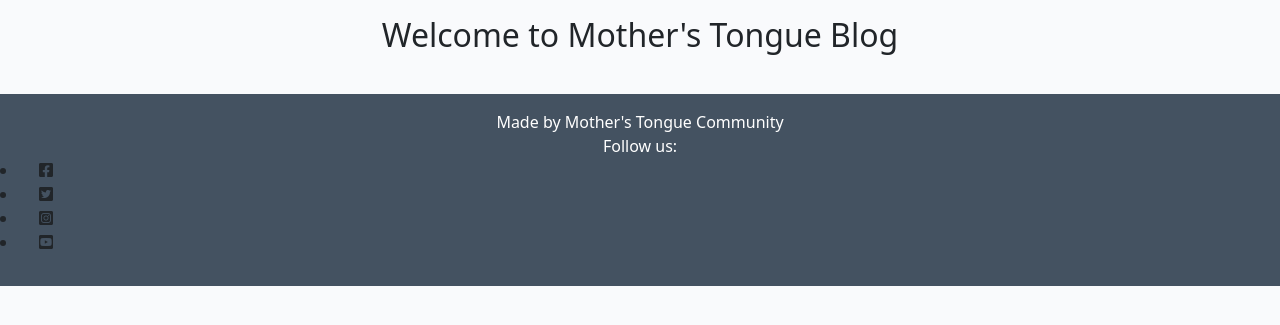
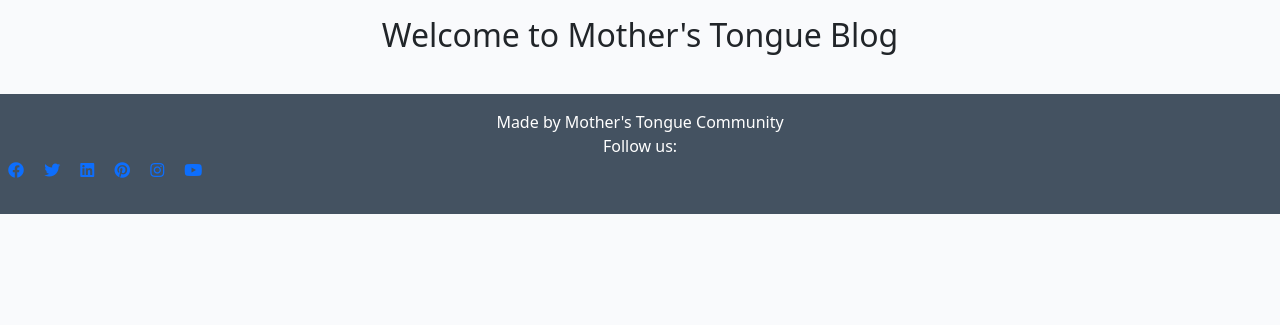
Before and after one commit to kiksgold/mothers-tongue, a Django app: page / in a window 1280 px wide. Shown: the part 60-385 px from the top of the page. Run offline with Django 3.2, Linux system fonts and the light colour scheme; data that the repository does not hold is empty.

Commit message:
Edit footer in base.html

```diff
--- a/blog/urls.py
+++ b/blog/urls.py
@@ -6,4 +6,5 @@ urlpatterns = [
     path('', views.PostList.as_view(), name='home'),
     path('<slug:slug>/', views.PostDetail.as_view(), name='post_detail'),
     path('search/', views.search, name='search'),
+    path('<slug:slug>/', views.category, name='category'),
 ]
--- a/blog/views.py
+++ b/blog/views.py
@@ -1,7 +1,7 @@
 from django.db.models import Q
-from django.shortcuts import render, get_object_or_404
+from django.shortcuts import render, redirect, get_object_or_404
 from django.views import generic, View
-from .models import Post
+from .models import Post, Category
 
 
 class PostList(generic.ListView):
--- a/templates/base.html
+++ b/templates/base.html
@@ -79,10 +79,44 @@
     <footer class="footer mt-auto py-3 dark-bg">
         <p class="m-0 text-center text-white">Made by Mother's Tongue Community</p>
         <p class="m-0 text-center text-white">Follow us:
-            <li><a href="https://www.facebook.com" target="_blank" rel="noopener"></a><i class="fab fa-facebook-square ms-3"></i></li>
-            <li><a href="https://www.twitter.com" target="_blank" rel="noopener"></a><i class="fab fa-twitter-square ms-3"></i></li>
-            <li><a href="https://www.instagram.com" target="_blank" rel="noopener"></a><i class="fab fa-instagram-square ms-3"></i></li>
-            <li><a href="https://www.youtube.com" target="_blank" rel="noopener"></a><i class="fab fa-youtube-square ms-3"></i></p></li>
+            <ul class="list-inline social-links">
+                <li class="list-inline-item">
+                    <a target="_blank" href="https://www.facebook.com">
+                        <i class="fab fa-facebook ms-2" aria-hidden="true"></i>
+                        <span class="sr-only">Facebook</span>
+                    </a>
+                </li>
+                <li class="list-inline-item">
+                    <a target="_blank" href="https://www.twitter.com">
+                        <i class="fab fa-twitter ms-2" aria-hidden="true"></i>
+                        <span class="sr-only">Twitter</span>
+                    </a>
+                </li>
+                <li class="list-inline-item">
+                    <a target="_blank" href="https://www.linkedin.com">
+                        <i class="fab fa-linkedin ms-2" aria-hidden="true"></i>
+                        <span class="sr-only">LinkedIn</span>
+                    </a>
+                </li>
+                <li class="list-inline-item">
+                    <a target="_blank" href="https://www.pinterest.com">
+                        <i class="fab fa-pinterest ms-2" aria-hidden="true"></i>
+                        <span class="sr-only">Pinterest</span>
+                    </a>
+                </li>
+                <li class="list-inline-item">
+                    <a target="_blank" href="https://www.instagram.com">
+                        <i class="fab fa-instagram ms-2" aria-hidden="true"></i>
+                        <span class="sr-only">Instagram</span>
+                    </a>
+                </li>
+                <li class="list-inline-item">
+                    <a target="_blank" href="https://www.youtube.com">
+                        <i class="fab fa-youtube ms-2" aria-hidden="true"></i>
+                        <span class="sr-only">Youtube</span>
+                    </a>
+                </li>
+            </ul>
     </footer>
 </body>
 </html>
--- a/templates/post_detail.html
+++ b/templates/post_detail.html
@@ -32,6 +32,7 @@
                 <p class="card-text ">
                     {{ post.content | safe }}
                 </p>
+                <p><small>Category: <a href="#">{{ post.category }}</a></small></p>
                 <div class="row">
 
                     <div class="col-1">
--- a/templates/search.html
+++ b/templates/search.html
@@ -14,8 +14,8 @@
 
                             {% for post in posts %}
                                 <div class="content is-medium">
-                                    <a href="{% url 'post_detail' post.category.slug post.slug %}">
-                                        <h2 class="subtitle is-4">{{ post.created_at|timesince }} ago</h2>
+                                    <a href="#">
+                                        <h2 class="subtitle is-4">{{ post.created_on|timesince }} ago</h2>
                                         <h1 class="title">{{ post.title }}</h1>
                                         <p>{{ post.excerpt | safe }}</p>
                                     </a>
```
Also changed, not shown: templates/category.html (+29 -0 lines).
